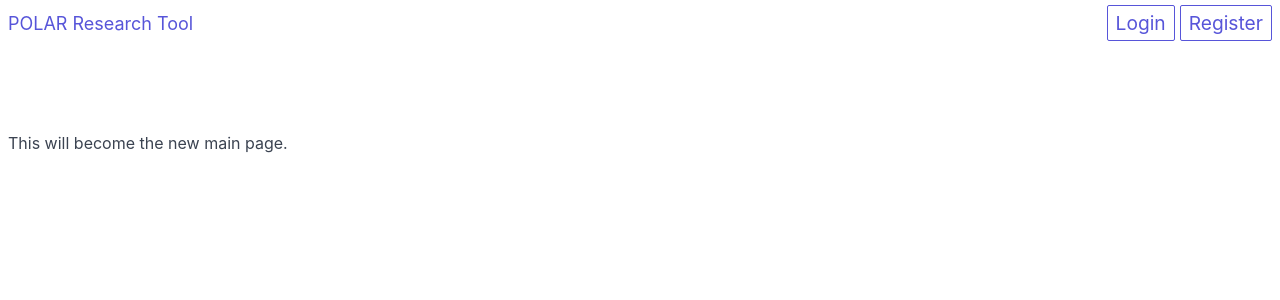
After one commit to travismorenz/polar-research-tool, a Flask app: template templates/newmain.html in a window 1280 px wide. The commit adds this page. Shown: the top 300 px of the page. Run offline with Flask 2, Linux system fonts and the light colour scheme; the template is opened without the code that fills it, so the values that code supplies are empty; parts of the project's set-up code (start-up, migrations or seed data) failed here and were passed over; some libraries are stand-ins or nearby versions.

Commit message:
Make navbar dynamic and add /newmain

```diff
--- a/serve.py
+++ b/serve.py
@@ -307,6 +307,9 @@ def goaway():
         goaway_collection.insert_one({'uid': uid, 'time': int(time.time())})
     return 'OK'
 
+@app.route('/newmain')
+def newmain():
+    return render_template('newmain.html')
 
 @app.route("/")
 def intmain():
@@ -739,7 +742,7 @@ def addfollow():
 @app.route('/login', methods=['GET'])
 def login_get():
     if current_user.is_authenticated:
-        return redirect(url_for('intmain'))
+        return redirect(url_for('newmain'))
     return render_template('login.html')
 
 @app.route('/login', methods=['POST'])
@@ -755,13 +758,13 @@ def login_post():
     if person is None or not person.check_password(password):
         return render_template("login.html", error="Credentials are incorrect.")
     login_user(person, remember=True)
-    return redirect(url_for('intmain'))
+    return redirect(url_for('newmain'))
 
 
 @app.route('/register', methods=['GET'])
 def register_get():
     if current_user.is_authenticated:
-        return redirect(url_for('intmain'))
+        return redirect(url_for('newmain'))
     return render_template('register.html')
 
 
--- a/static/main.css
+++ b/static/main.css
@@ -1,3 +1,11 @@
+/* Header */
+header {
+  padding-top: 5px;
+}
+.nav-btn {
+  margin-right: 5px;
+}
+
 /* Login & Register Pages */
 .auth-card {
   margin-top: 10rem;
@@ -6,3 +14,8 @@
 .auth-btn {
   margin-top: 0.8rem;
 }
+
+/* Main Page */
+main {
+  margin-top: 90px;
+}
--- /dev/null
+++ b/templates/newmain.html
@@ -0,0 +1,4 @@
+{% extends "template.html" %} {% block title %}Home{% endblock %} {% block
+content %}
+<main class="container grid-xl">This will become the new main page.</main>
+{% endblock %}
--- a/templates/template.html
+++ b/templates/template.html
@@ -18,16 +18,32 @@
   <body>
     <header class="navbar container grid-xl">
       <section class="navbar-section">
-        <a href="{{ url_for('intmain') }}" class="navbar-brand mr-10">POLAR</a>
+        <a href="{{ url_for('intmain') }}" class="navbar-brand mr-10"
+          >POLAR Research Tool</a
+        >
       </section>
       <section class="navbar-section">
-        <!-- Eventually this will be conditional, depending on login state -->
-        <a href="{{ url_for('login_get') }}" class="btn btn-link text-large"
+        {% if current_user.is_authenticated %}
+        <div class="dropdown">
+          <a href="#" class="btn dropdown-toggle" tabindex="0">
+            {{current_user.username}} &#9660;
+          </a>
+          <ul class="menu">
+            <li class="menu-item">
+              <a href="{{url_for('logout')}}">
+                Logout
+              </a>
+            </li>
+          </ul>
+        </div>
+        {% else %}
+        <a href="{{ url_for('login_get') }}" class="btn text-large nav-btn"
           >Login</a
         >
-        <a href="{{ url_for('register_get') }}" class="btn btn-link text-large"
+        <a href="{{ url_for('register_get') }}" class="btn text-large"
           >Register</a
         >
+        {% endif %}
       </section>
     </header>
     {% block content %}{% endblock %}
```
